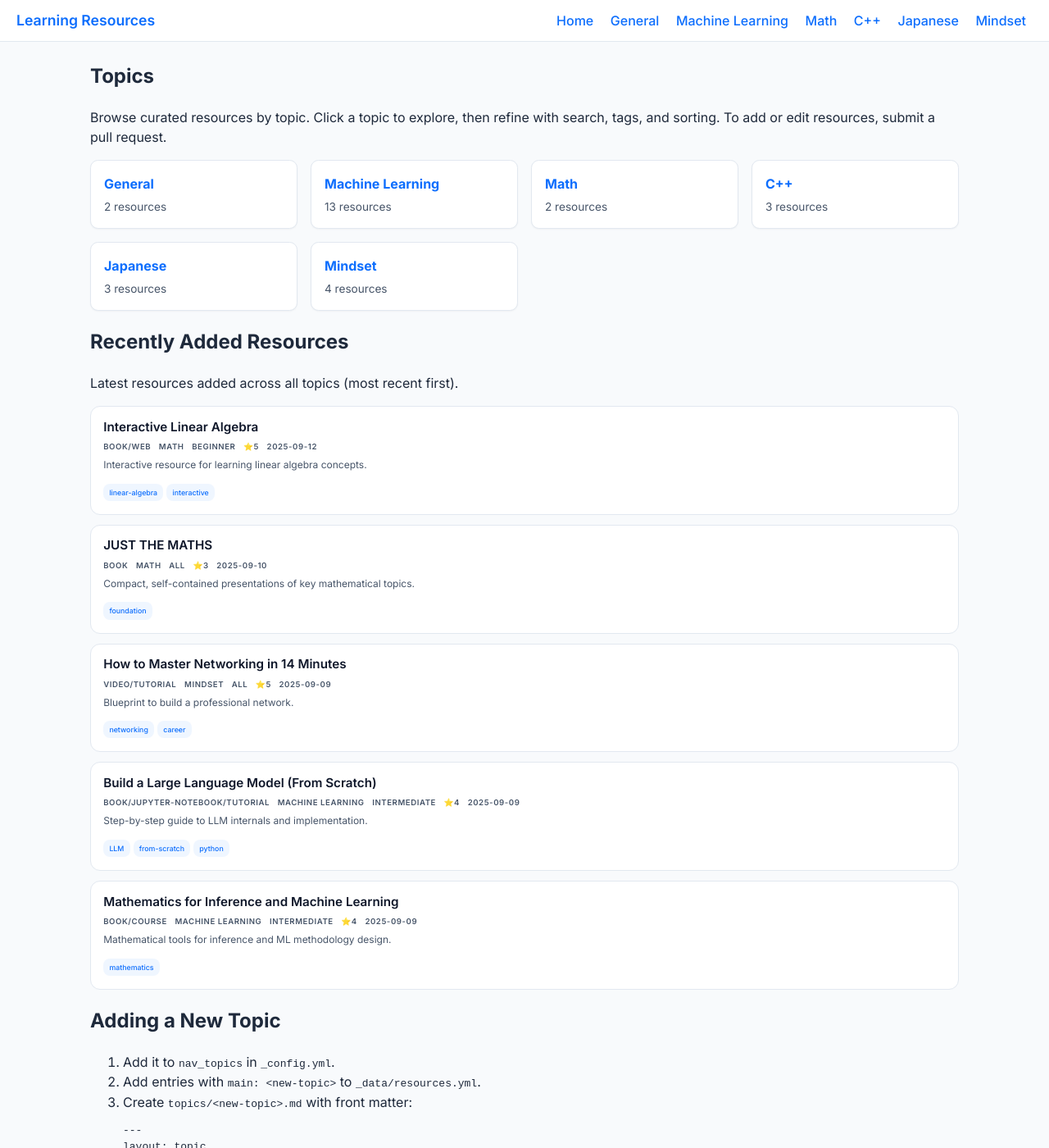
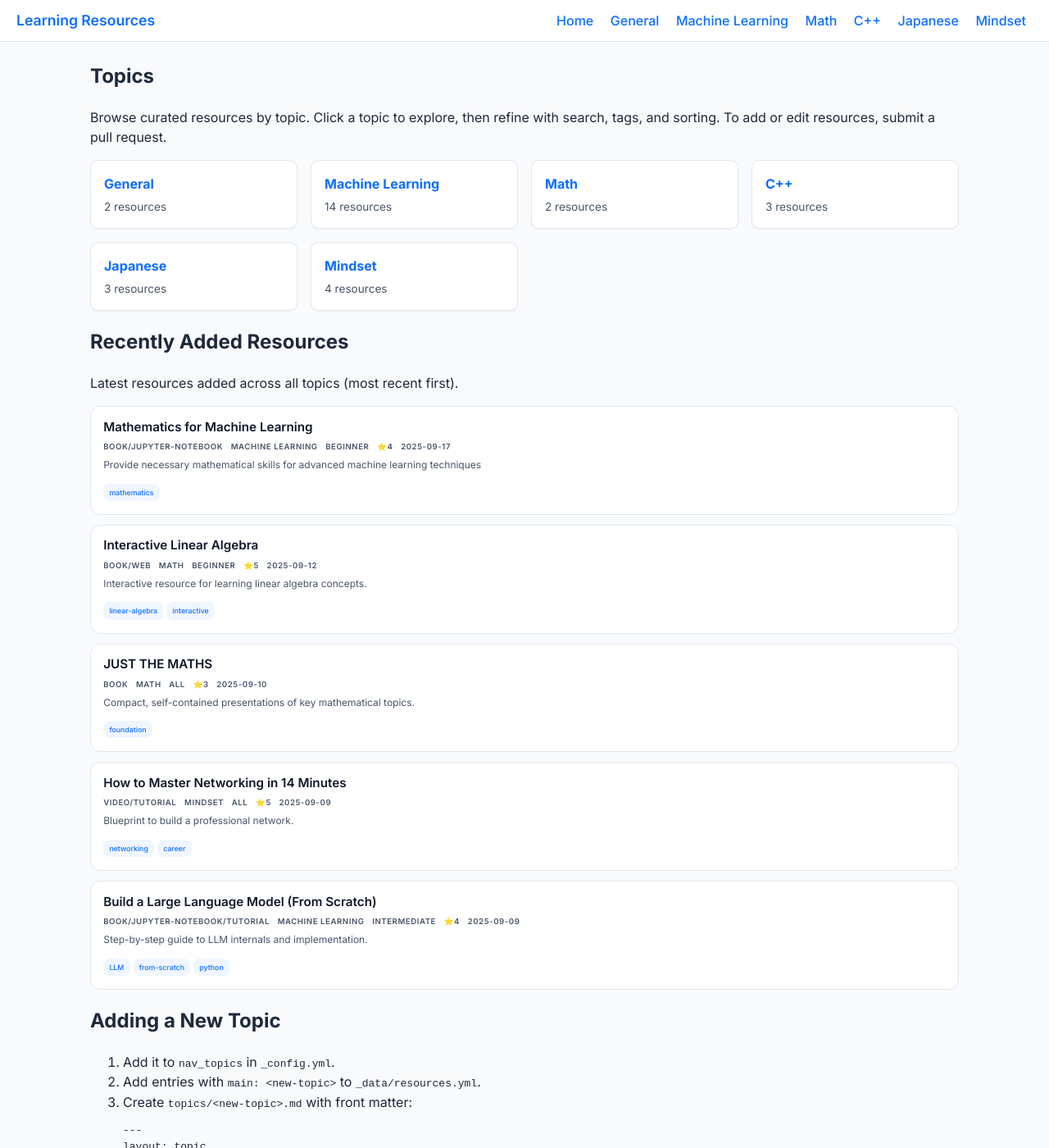
Before and after one commit to malsuryc/resources, a Jekyll site: the page built from index.md, in a window 1280 px wide and 1400 px high. Shown: the whole window at 82% size. Built offline with Jekyll 4.4.1, drawn with Linux system fonts in a browser that asks for light colours.

Commit message:
update resources

```diff
--- a/_data/resources.yml
+++ b/_data/resources.yml
@@ -137,7 +137,15 @@ resources:
     level: intermediate
     added: 2025-09-09
     rating: 4
-
+  - main: machine-learning
+    title: Mathematics for Machine Learning
+    url: https://mml-book.github.io/
+    description: Provide necessary mathematical skills for advanced machine learning techniques
+    tags: [mathematics]
+    types: [book, jupyter-notebook]
+    level: beginner
+    added: 2025-09-17
+    rating: 4
   # Math
   - main: math
     title: JUST THE MATHS
```
